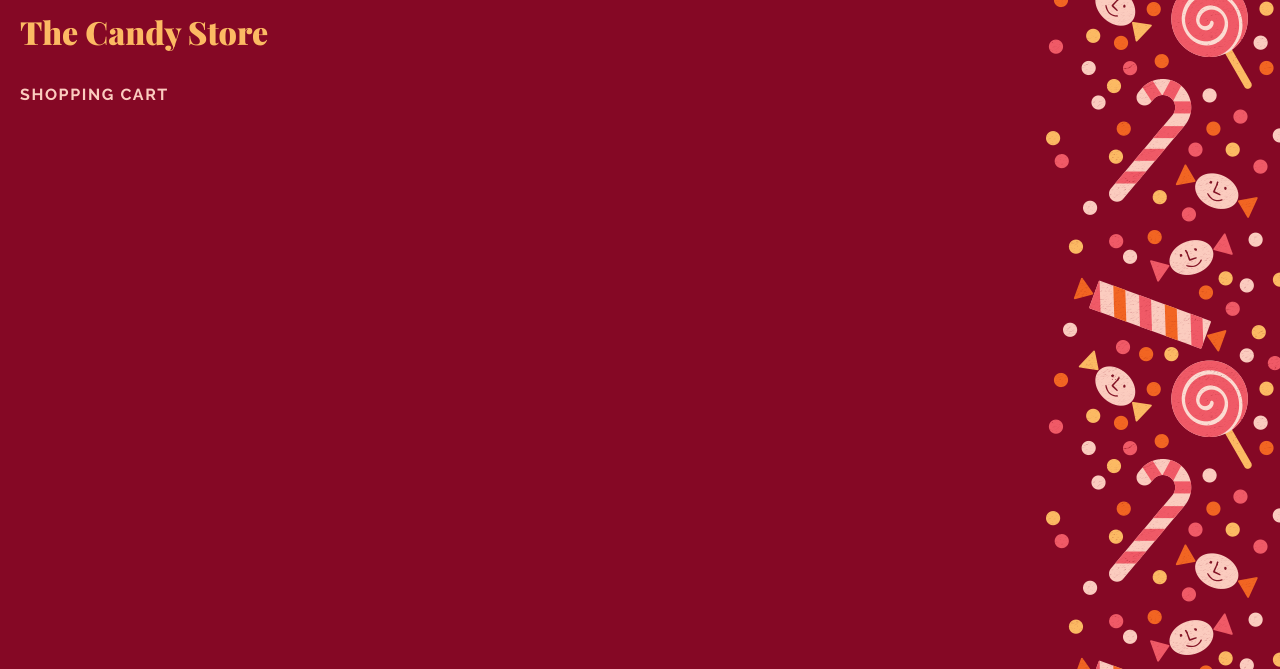
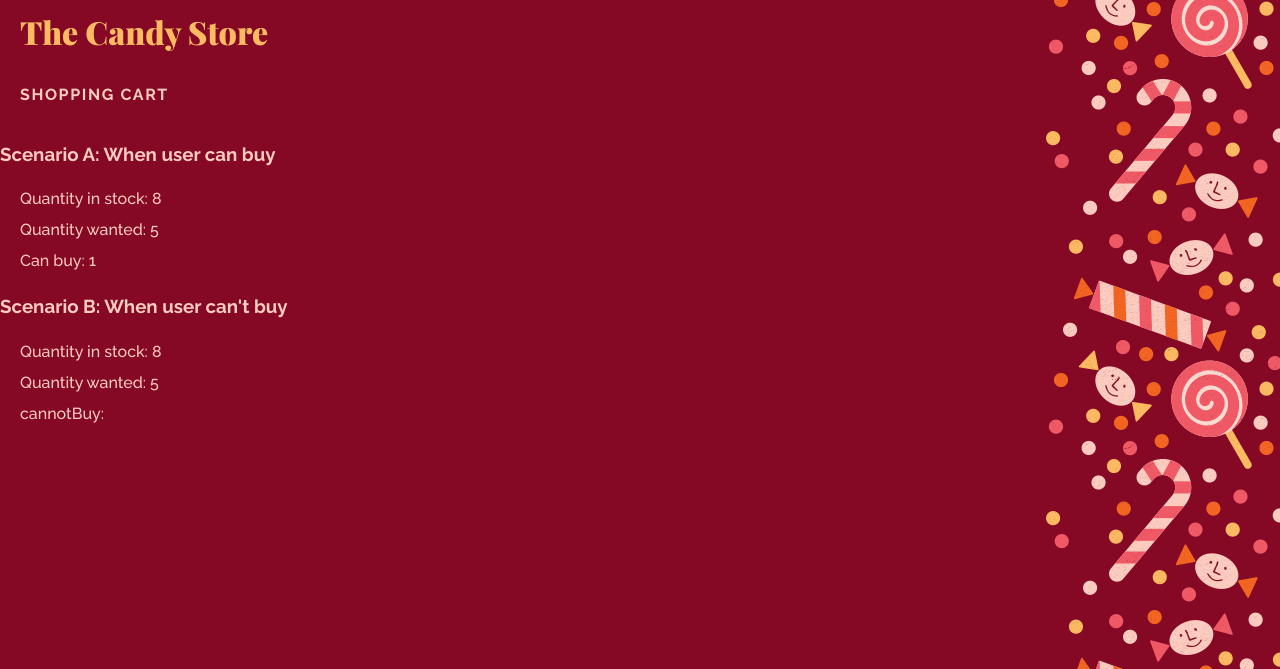
Before and after one commit to adelansari/PHP_II, a PHP site: page /PHP_practice02/section_a/c01/comparison-operators.php in a window 1280 px wide. Shown: the top 669 px of the page. Run offline with PHP 8.4, Linux system fonts and the light colour scheme.

Commit message:
Add comparison logic to check if user can buy based on quantity in stock

```diff
--- a/Exercises/PHP-MAMP/phpDir/src/PHP_practice02/section_a/c01/comparison-operators.php
+++ b/Exercises/PHP-MAMP/phpDir/src/PHP_practice02/section_a/c01/comparison-operators.php
@@ -1,9 +1,19 @@
 <?php
 
 /*
-  Write you php code here
+  Write a PHP code to compare and check if the quantity wanted is less than or equal to quantity in stock. If the user can buy based on comparison and if value is true, page should show 1 and if false, the page should show nothing.
+*/
 
-   */
+$quantityWanted = 5;
+
+// if stock is more than wanted quantity, user can buy
+$quantityInStockA = 8;
+$canBuy = $quantityWanted <= $quantityInStockA;
+
+
+// if stock is less than wanted quantity, user can't buy
+$quantityInStockB = 3;
+$cannotBuy = $quantityWanted <= $quantityInStockB;
 
 ?>
 <!DOCTYPE html>
@@ -17,6 +27,20 @@
 <body>
   <h1>The Candy Store</h1>
   <h2>Shopping Cart</h2>
+  <h3>Scenario A: When user can buy</h3>
+  <p>Quantity in stock: <?= $quantityInStockA; ?></p>
+  <p>Quantity wanted: <?= $quantityWanted; ?></p>
+  <p>Can buy: <?= $canBuy; ?></p>
+
+  <h3>Scenario B: When user can't buy</h3>
+  <p>Quantity in stock: <?= $quantityInStockA; ?></p>
+  <p>Quantity wanted: <?= $quantityWanted; ?></p>
+  <p>cannotBuy: <?= $cannotBuy; ?></p>
+
+
+
+
+
 
 </body>
 
```
